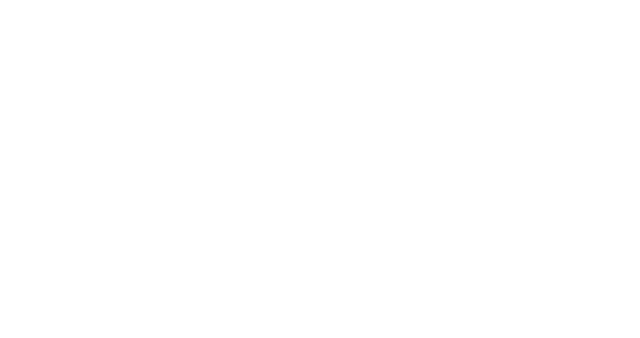
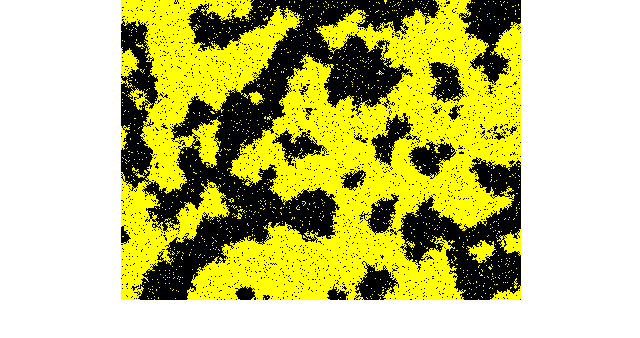
Before and after one commit to bloominstituteoftechnology/CS-Build-Week-1, a React (Create React App) app in the folder projects/life/: page / in a window 1280 px wide. Shown: the top 338 px of the page, without its empty margins (319-959 px from the left). Built offline with nearby package versions, Linux system fonts and the light colour scheme.

Commit message:
Conways Animation Complete and Functioning

```diff
--- a/projects/life/src/App.js
+++ b/projects/life/src/App.js
@@ -4,8 +4,8 @@ import './App.css';
 
 
 // CONWAYS TRANSFER
-// const canvasWidth = 400;
-// const canvasHeight = 300;
+const canvasWidth = 400;
+const canvasHeight = 300;
 
 const COLORS = [
   [0, 0, 0],
@@ -29,8 +29,12 @@ class LifeCanvas extends Component {
   constructor(props) {
     super(props);
 
-    this.life = new Life(props.width, props.height);
-    this.life.randomize();
+    // Original
+    // this.life = new Life(props.width, props.height);
+    // this.life.randomize();
+
+    // CCA import
+    this.life = new Life(canvasWidth, canvasHeight);
   }
 
   /**
@@ -56,6 +60,40 @@ class LifeCanvas extends Component {
     // Convert the cell values into white or black for the canvas
     // Put the new image data back on the canvas
     // Next generation of life
+    let canvas = this.refs.canvas;
+    let ctx = canvas.getContext('2d');
+
+    let imageData = ctx.getImageData(0, 0, canvas.width, canvas.height);
+    let cells = this.life.getCells();
+
+    // Here is the screen buffer array we can manipulate
+    let screenBuffer = imageData.data;
+
+    for(let height = 0; height < canvasHeight; height++) {
+      for(let width = 0; width < canvasWidth; width++) {
+        // convert xy to index
+        let index = (height * canvasWidth + width) * 4;
+
+        let ccaStatus = cells[height][width];
+
+        // change pixels at index to match ccaStatus
+        screenBuffer[index + 0] = COLORS[ccaStatus][0];
+        screenBuffer[index + 1] = COLORS[ccaStatus][1];
+        screenBuffer[index + 2] = COLORS[ccaStatus][2];
+        screenBuffer[index + 3] = 255;
+      }
+    }
+
+    // console.log('screenBuffer in animFrand: ', screenBuffer);
+
+    ctx.putImageData(imageData, 0, 0);
+
+
+    // Stepping the simulation forward
+    this.life.step();
+    requestAnimationFrame(() => {
+      this.animFrame();
+    });
   }
 
   /**
--- a/projects/life/src/life.js
+++ b/projects/life/src/life.js
@@ -88,7 +88,9 @@ class Life {
           // Checking for col out-of-bounds
           if (colPos < 0 || colPos === this.width) {
             continue;
-          } else if (colOffset === 0 && rowOffset === 0) { // Current cell
+          }
+
+          if (colOffset === 0 && rowOffset === 0) { // Current cell
             continue;
           }
 
@@ -98,11 +100,26 @@ class Life {
           }
         }
       }
+      return neighborCount;
     };
 
-    for (let r = 0; r < this.row; r++) {
-      for (let c = 0; c < this.col; c++) {
-        neighborCount = countNeighbors.call(this, r, c);
+    for (let r = 0; r < this.height; r++) {
+      for (let c = 0; c < this.width; c++) {
+        let neighborCount = countNeighbors.call(this, r, c);
+
+        if (currentBuffer[r][c] === 1) {
+          if (neighborCount < 2 || neighborCount > 3) {
+            backBuffer[r][c] = 0;
+          } else {
+            backBuffer[r][c] = 1;
+          }
+        } else {
+          if (neighborCount === 3) {
+            backBuffer[r][c] = 0;
+          } else {
+            backBuffer[r][c] = 1;
+          }
+        }
       }
     }
 
```
